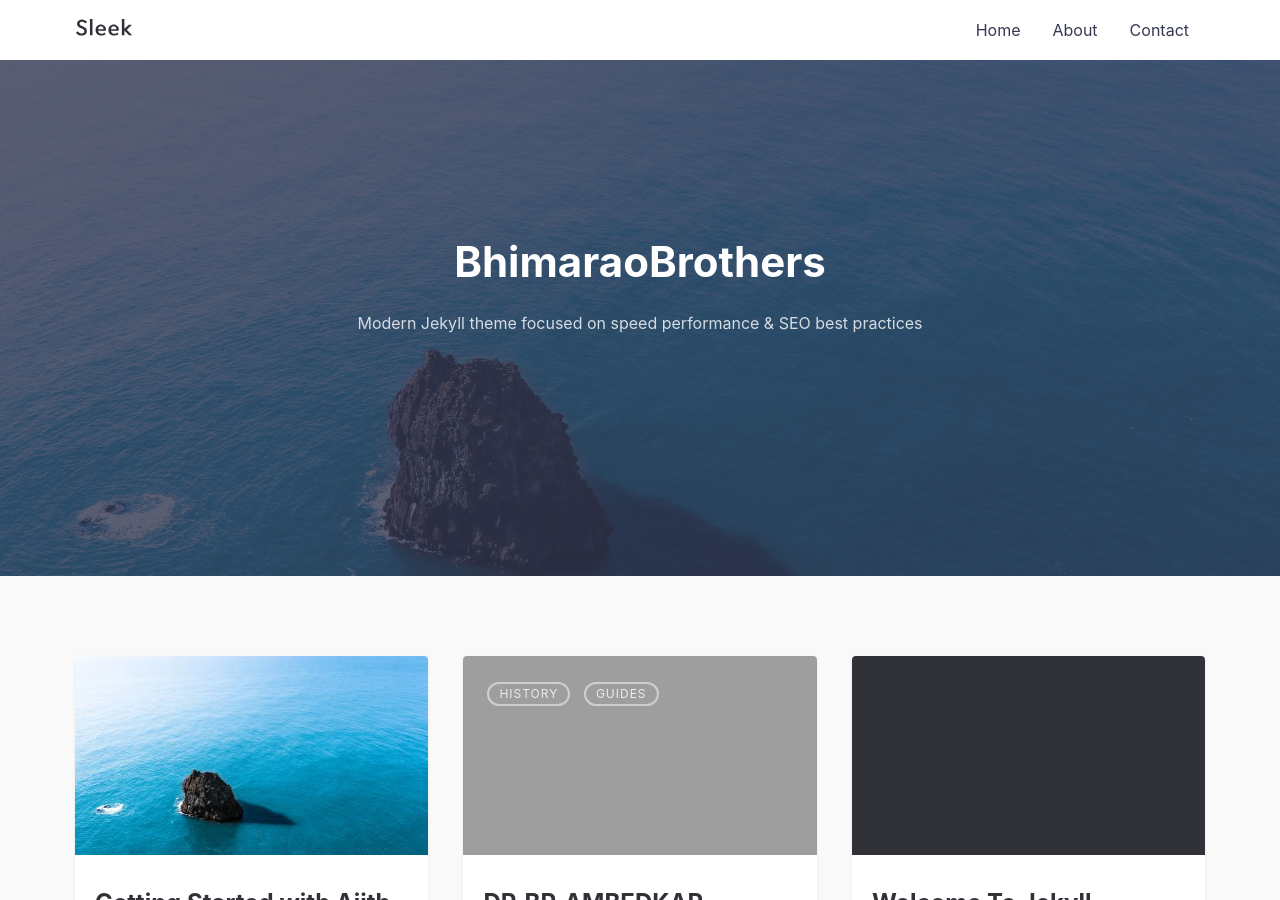
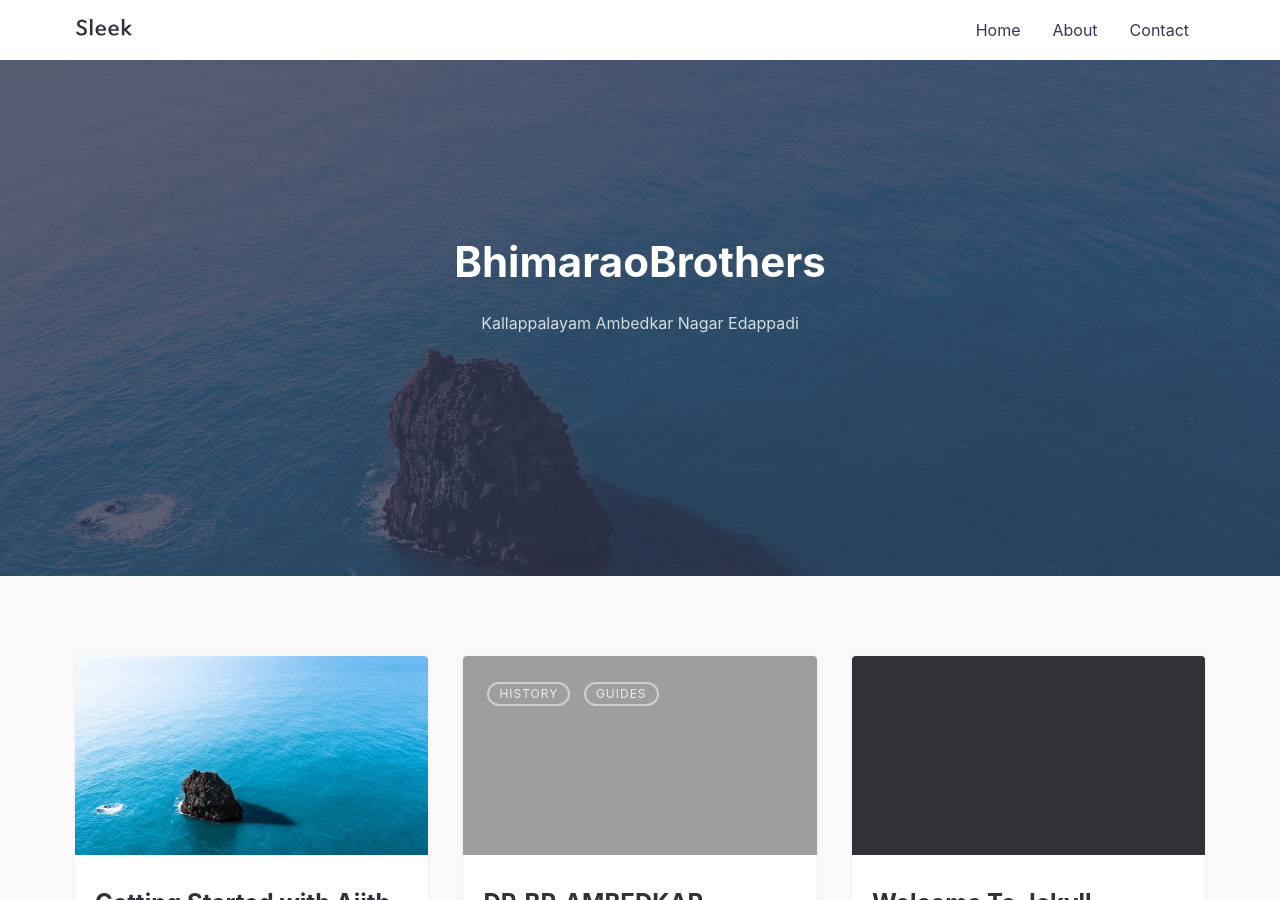
Before and after one commit to Bhimaraobrothers/bhimaraobrothers.github.io, a Jekyll site: the page built from index.md, in a window 1280 px wide and 900 px high. Built offline with Jekyll 4.4.1, drawn with Linux system fonts in a browser that asks for light colours; some of the changed lines change nothing that is shown.

Commit message:
Update _config.yml

```diff
--- a/_config.yml
+++ b/_config.yml
@@ -2,15 +2,13 @@
 title: BhimaraoBrothers # your site title
 author: GitHub User # You :P
 description: > # Meta description of Homepage
-  Write an awesome description for your new site here. You can edit this
-  line in _config.yml. It will appear in your document head meta (for
-  Google search results) and in your feed.xml site description.
-baseurl: "/" # the subpath of your site, e.g. /blog
+  Bhimarao Brothers
+baseurl: "/bhimaraobrothers" # the subpath of your site, e.g. /blog
 url: "https://bhimaraobrothers.github.io/" # the base hostname & protocol for your site, e.g. http://example.com
 
 # SEO PLUGIN
 social:
-  name: Your Name
+  name: Bhimarao Brothers
   links:
     - https://twitter.com/
     - https://www.facebook.com/
@@ -26,11 +24,11 @@
   - {name: 'Contact', link: '/contact'}
 
 tagline: >
-  Modern Jekyll theme focused on speed performance &amp; SEO best practices
+  Kallappalayam Ambedkar Nagar Edappadi
 
 hero_img: posts/sleek_lg.jpg # Main background image: use the path from /assets/img/ => This will output /assets/img/posts/sleek_lg.jpg
 
-email: your-email@domain.com # email for form submission
+email: your-bhimaraobrother@gmail.com # email for form submission
 
 twitter_username:  # replace with your_twitter_username or comment to remove link from footer
 github_username:   # replace with your_github_username or comment to remove link from footer
```
